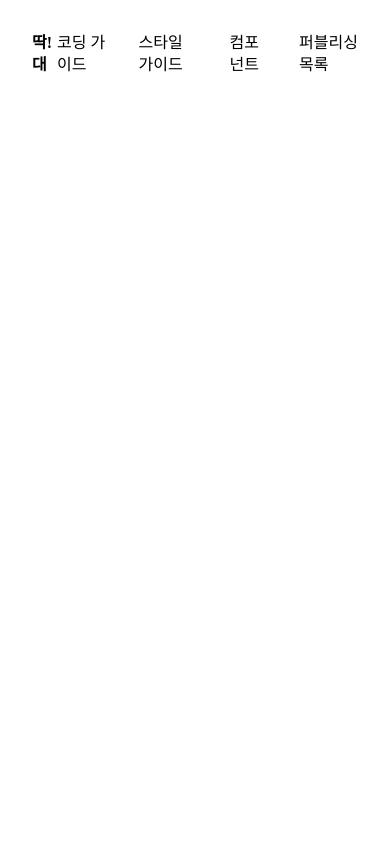
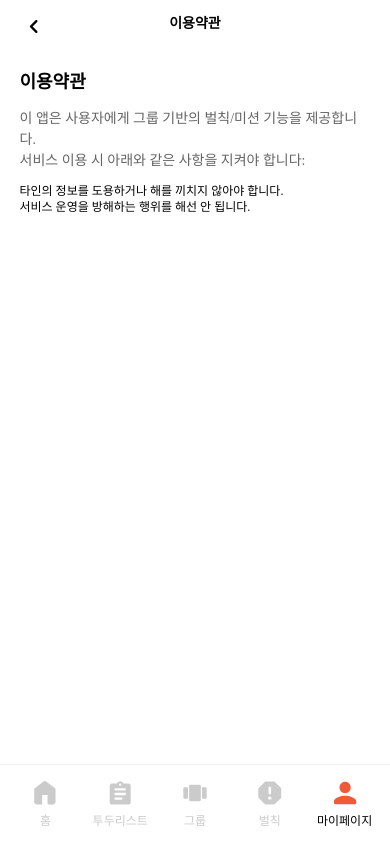
Before and after one commit to DoitorPay/Guide, a React (Vite) app in the folder frontend/: page /terms in a window 390 px wide. Built offline with nearby package versions, Linux system fonts and the light colour scheme; a web font is replaced by a local one.

Commit message:
마이페이지 세부페이지들 추가

```diff
--- a/frontend/src/Router.jsx
+++ b/frontend/src/Router.jsx
@@ -21,6 +21,10 @@ import Group from "@/pages/Group";
 import Profile from "@/pages/profile";
 import PenaltyUpload from "@/pages/penaltyUpload";
 import PenaltyCertification from "@/pages/PenaltyCertification";
+import NoticePage from '@/pages/myPage/NoticePage';
+import HelpPage from '@/pages/myPage/HelpPage';
+import TermsPage from '@/pages/myPage/TermsPage';
+import PrivacyPage from '@/pages/myPage/PrivacyPage';
 
 const LayoutWithHeader = ({ children }) => {
   const location = useLocation();
@@ -39,6 +43,10 @@ const LayoutWithHeader = ({ children }) => {
                      location.pathname.startsWith("/penalty") ||
                      location.pathname.startsWith("/profile") ||
                      location.pathname.startsWith("/PenaltyCertification") ||
+                     location.pathname.startsWith("/notice") ||
+                     location.pathname.startsWith("/help") ||
+                     location.pathname.startsWith("/terms") ||
+                     location.pathname.startsWith("/privacy") ||
                      location.pathname.startsWith("/penaltyupload");
 
   return (
@@ -76,6 +84,10 @@ const Router = () => {
           <Route path="/profile" element={<Profile />} />
           <Route path="/penaltyupload" element={<PenaltyUpload />} />
           <Route path="/penaltycertification" element={<PenaltyCertification />} />
+          <Route path="/notice" element={<NoticePage />} />
+          <Route path="/help" element={<HelpPage />} />
+          <Route path="/terms" element={<TermsPage />} />
+          <Route path="/privacy" element={<PrivacyPage />} />
         </Routes>
       </LayoutWithHeader>
     </BrowserRouter>
--- /dev/null
+++ b/frontend/src/assets/css/pages/myPage.css
@@ -0,0 +1,21 @@
+.mypage-wrap .content-area {
+  row-gap: clamp(12px, 3vw, 12px);
+  padding-top: clamp(12px, 3vw, 12px);
+}
+
+.page-content h2 {
+  font-size: var(--typo-size-heading-3);
+  font-weight: var(--typo-weight-semibold);
+  margin-bottom: clamp(12px, 3vw, 12px);
+}
+.page-content p {
+  font-size: var(--typo-size-body-1);
+  color: var(--color-gray-scale-600);
+  line-height: 150%;
+}
+.page-content ul {
+  margin: clamp(12px, 3vw, 12px) 0;
+}
+.page-content ul li {
+  font-size: var(--typo-size-body-3);
+}
--- a/frontend/src/assets/css/pages/myPage.scss
+++ b/frontend/src/assets/css/pages/myPage.scss
@@ -4,3 +4,24 @@
         padding-top:  clamp(12px, 3vw, 12px);
     }
 }
+
+.page-content {
+    h2 {
+        font-size: var(--typo-size-heading-3);
+        font-weight: var(--typo-weight-semibold	);
+        margin-bottom:  clamp(12px, 3vw, 12px);
+    }
+
+    p {
+        font-size: var(--typo-size-body-1);
+        color: var(--color-gray-scale-600);
+        line-height: 150%;
+    }
+
+    ul {
+        margin: clamp(12px, 3vw, 12px) 0;
+        li {
+            font-size: var(--typo-size-body-3);
+        }
+    }
+}
--- a/frontend/src/components/nav/nav.jsx
+++ b/frontend/src/components/nav/nav.jsx
@@ -54,7 +54,16 @@ const Navigation = () => {
     <nav className="nav-wrapper">
       <ul>
         {navItems.map((item) => {
-          const isActive = location.pathname.startsWith(item.matchPath);
+          let isActive;
+
+          if (item.id === 'mypage') {
+            isActive = ['/mypage', '/notice', '/help', '/terms', '/privacy'].some((path) =>
+              location.pathname.startsWith(path)
+            );
+          } else {
+            isActive = location.pathname.startsWith(item.matchPath);
+          }
+
           const Icon = item.icon;
 
           return (
--- a/frontend/src/pages/myPage.jsx
+++ b/frontend/src/pages/myPage.jsx
@@ -31,16 +31,16 @@ const MyPage = () => {
       <div>
         <SettingSection
           items={[
-            { label: '친구 초대' },
-            { label: '공지사항' },
-            { label: '도움말' },
+            { label: '친구 초대', onClick: () => alert('개발 중인 기능입니다.') },
+            { label: '공지사항', to: '/notice' },
+            { label: '도움말', to: '/help'  },
           ]}
         />
 
         <SettingSection
           items={[
-            { label: '이용약관' },
-            { label: '개인정보 처리 방침' },
+            { label: '이용약관', to: '/terms' },
+            { label: '개인정보 처리 방침', to: '/privacy' },
             { label: '앱 버전', type: 'text', text: '1.0.0' },
           ]}
         />
--- /dev/null
+++ b/frontend/src/pages/myPage/HelpPage.jsx
@@ -0,0 +1,22 @@
+import React from 'react';
+import MainLayout from '@/pages/MainLayout';
+
+const HelpPage = () => {
+  return (
+    <MainLayout
+      headerProps={{
+        title: '도움말',
+        type: 'header-b',
+        icon1: 'arrow-left',
+      }}
+    >
+      <div className="page-content">
+        <h2>도움말</h2>
+        <p>앱 이용 중 궁금한 점이 있으신가요?</p>
+        <p>자세한 내용은 고객센터로 문의해주세요.</p>
+      </div>
+    </MainLayout>
+  );
+};
+
+export default HelpPage;
--- /dev/null
+++ b/frontend/src/pages/myPage/NoticePage.jsx
@@ -0,0 +1,22 @@
+import React from 'react';
+import MainLayout from '@/pages/MainLayout';
+
+const NoticePage = () => {
+  return (
+    <MainLayout
+      headerProps={{
+        title: '공지사항',
+        type: 'header-b',
+        icon1: 'arrow-left',
+      }}
+    >
+      <div className="page-content">
+        <h2>📢 공지사항</h2>
+        <p>앱을 최신 버전으로 유지해 주세요.</p>
+        <p>불편 사항이나 문의는 고객센터를 이용해주세요.</p>
+      </div>
+    </MainLayout>
+  );
+};
+
+export default NoticePage;
--- /dev/null
+++ b/frontend/src/pages/myPage/PrivacyPage.jsx
@@ -0,0 +1,27 @@
+import React from 'react';
+import MainLayout from '@/pages/MainLayout';
+
+const PrivacyPage = () => {
+  return (
+    <MainLayout
+      headerProps={{
+        title: '개인정보 처리 방침',
+        type: 'header-b',
+        icon1: 'arrow-left',
+      }}
+    >
+      <div className="page-content">
+        <h2>개인정보 처리 방침</h2>
+        <p>당사는 사용자의 개인정보를 안전하게 관리합니다.</p>
+        <p>수집된 정보는 다음 목적에 사용됩니다:</p>
+        <ul>
+          <li>서비스 제공 및 운영</li>
+          <li>회원 관리 및 본인 인증</li>
+        </ul>
+        <p>자세한 내용은 전체 방침을 참고해주세요.</p>
+      </div>
+    </MainLayout>
+  );
+};
+
+export default PrivacyPage;
--- /dev/null
+++ b/frontend/src/pages/myPage/TermsPage.jsx
@@ -0,0 +1,26 @@
+import React from 'react';
+import MainLayout from '@/pages/MainLayout';
+
+const TermsPage = () => {
+  return (
+    <MainLayout
+      headerProps={{
+        title: '이용약관',
+        type: 'header-b',
+        icon1: 'arrow-left',
+      }}
+    >
+      <div className="page-content">
+        <h2>이용약관</h2>
+        <p>이 앱은 사용자에게 그룹 기반의 벌칙/미션 기능을 제공합니다.</p>
+        <p>서비스 이용 시 아래와 같은 사항을 지켜야 합니다:</p>
+        <ul>
+          <li>타인의 정보를 도용하거나 해를 끼치지 않아야 합니다.</li>
+          <li>서비스 운영을 방해하는 행위를 해선 안 됩니다.</li>
+        </ul>
+      </div>
+    </MainLayout>
+  );
+};
+
+export default TermsPage;
```
